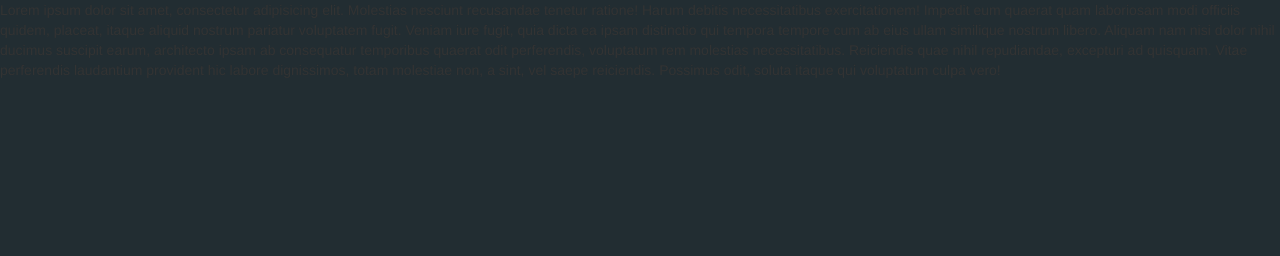
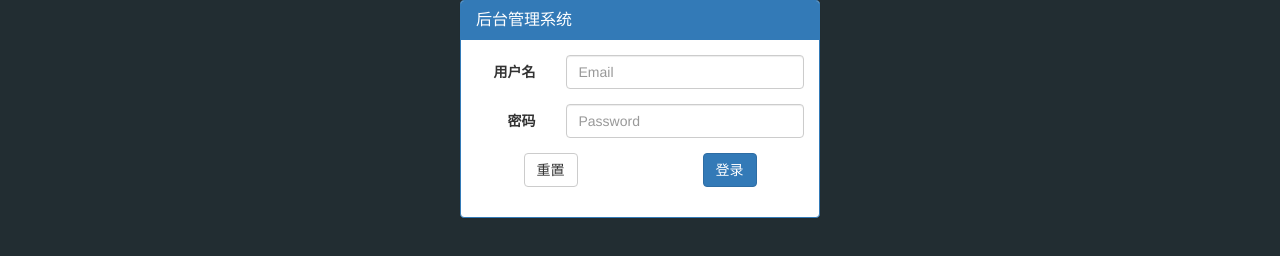
Before and after one commit to 1293076182/letao_project, a website: page public/manage_my/login.html in a window 1280 px wide. Drawn offline with Linux system fonts and the light colour scheme.

Commit message:
上传登录页面的样式

```diff
--- a/public/manage_my/login.html
+++ b/public/manage_my/login.html
@@ -1,5 +1,6 @@
 <!DOCTYPE html>
 <html lang="en">
+
 <head>
     <meta charset="UTF-8">
     <meta name="viewport" content="width=device-width, initial-scale=1.0">
@@ -11,9 +12,47 @@
     <link rel="stylesheet" href="./css/base.css">
     <link rel="stylesheet" href="./css/login.css">
 </head>
-<body onclick="alert('你点我了');">
-    Lorem ipsum dolor sit amet, consectetur adipisicing elit. Molestias nesciunt recusandae tenetur ratione! Harum debitis necessitatibus exercitationem! Impedit eum quaerat quam laboriosam modi officiis quidem, placeat, itaque aliquid nostrum pariatur voluptatem fugit. Veniam iure fugit, quia dicta ea ipsam distinctio qui tempora tempore cum ab eius ullam similique nostrum libero. Aliquam nam nisi dolor nihil ducimus suscipit earum, architecto ipsam ab consequatur temporibus quaerat odit perferendis, voluptatum rem molestias necessitatibus. Reiciendis quae nihil repudiandae, excepturi ad quisquam. Vitae perferendis laudantium provident hic labore dignissimos, totam molestiae non, a sint, vel saepe reiciendis. Possimus odit, soluta itaque qui voluptatum culpa vero!
+
+<body>
+    <div class="container">
+        <div class="row">
+            <div class="col-xs-4 col-xs-offset-4">
+                <div class="panel panel-primary">
+                    <div class="panel-heading">
+                        <h3 class="panel-title">
+                            后台管理系统
+                        </h3>
+                    </div>
+                    <div class="panel-body">
+                        <form class="form-horizontal">
+                            <div class="form-group">
+                                <label for="inputEmail3" class="col-sm-3 control-label">用户名</label>
+                                <div class="col-sm-9">
+                                    <input name="username" type="email" class="form-control" id="inputEmail3" placeholder="Email">
+                                </div>
+                            </div>
+                            <div class="form-group">
+                                <label for="inputPassword3" class="col-sm-3 control-label">密码</label>
+                                <div class="col-sm-9">
+                                    <input name="password" type="password" class="form-control" id="inputPassword3" placeholder="Password">
+                                </div>
+                            </div>
+                            <div class="form-group">
+                                <div class="col-sm-6 text-center">
+                                    <button type="submit" class="btn btn-default">重置</button>
+                                </div>
+                                <div class=" col-sm-6 text-center">
+                                    <button type="reset" class="btn btn-primary">登录</button>
+                                </div>
+                            </div>
+                        </form>
+                    </div>
+                </div>
+            </div>
+        </div>
+    </div>
 </body>
+
 </html>
 <!-- 导入jq -->
 <script src="./lib/jquery/jquery.min.js"></script>
```
